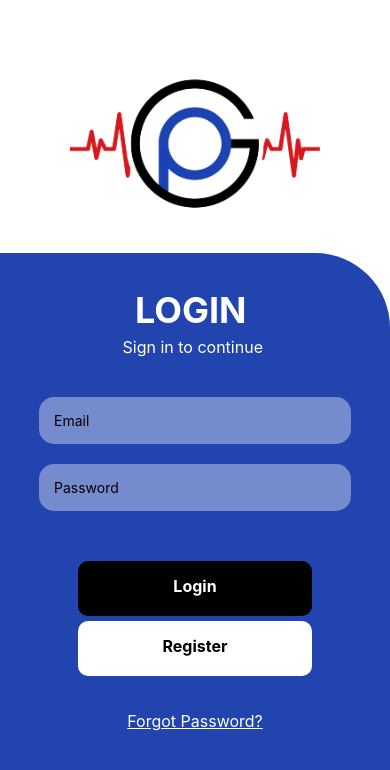
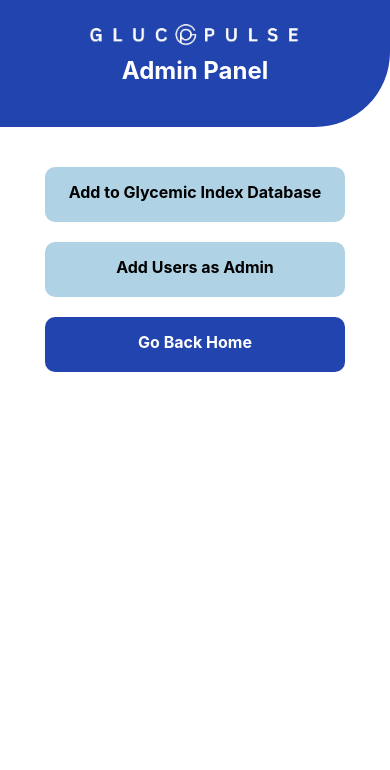
Before and after one commit to GlucoPulse/application, a React Native app: screen /Admin in a window 390 px wide. Shown: the top 770 px of the page. Built offline with nearby package versions, Linux system fonts and the light colour scheme; no server answers.

Commit message:
Added admin page

```diff
--- a/App.js
+++ b/App.js
@@ -1,22 +1,41 @@
-import { StatusBar } from 'expo-status-bar';
-import { StyleSheet, Text, View } from 'react-native';
-import React from 'react';
-import { NavigationContainer } from '@react-navigation/native';
-import { createNativeStackNavigator } from '@react-navigation/native-stack';
-import LoginScreen from './screens/LoginScreen';
-import HomeScreen from './screens/HomeScreen';
-import ForgotPasswordPage from './screens/ForgotPasswordPage';
+import { StatusBar } from "expo-status-bar";
+import { StyleSheet, Text, View } from "react-native";
+import React from "react";
+import { NavigationContainer } from "@react-navigation/native";
+import { createNativeStackNavigator } from "@react-navigation/native-stack";
+import LoginScreen from "./screens/LoginScreen";
+import HomeScreen from "./screens/HomeScreen";
+import ForgotPasswordPage from "./screens/ForgotPasswordPage";
+import AdminPage from "./screens/AdminPage";
+
 
 const Stack = createNativeStackNavigator();
 
 export default function App() {
   return (
     <NavigationContainer>
-        <Stack.Navigator>
-            <Stack.Screen name = "Login" component = {LoginScreen} options = {{headerShown: false}}/>
-            <Stack.Screen name = "Home" component = {HomeScreen} options={{headerShown:false}}/>
-            <Stack.Screen name = "ForgotPassword" component = {ForgotPasswordPage} options = {{headerShown: false}} />
-        </Stack.Navigator>
+      <Stack.Navigator>
+        <Stack.Screen
+          name="Login"
+          component={LoginScreen}
+          options={{ headerShown: false }}
+        />
+        <Stack.Screen
+          name="Home"
+          component={HomeScreen}
+          options={{ headerShown: false }}
+        />
+        <Stack.Screen
+          name="ForgotPassword"
+          component={ForgotPasswordPage}
+          options={{ headerShown: false }}
+        />
+        <Stack.Screen
+          name="Admin"
+          component={AdminPage}
+          options={{ headerShown: false }}
+        />
+      </Stack.Navigator>
     </NavigationContainer>
   );
 }
@@ -24,8 +43,8 @@ export default function App() {
 const styles = StyleSheet.create({
   container: {
     flex: 1,
-    backgroundColor: '#fff',
-    alignItems: 'center',
-    justifyContent: 'center',
+    backgroundColor: "#fff",
+    alignItems: "center",
+    justifyContent: "center",
   },
 });
--- /dev/null
+++ b/screens/AdminPage.js
@@ -0,0 +1,131 @@
+import { StatusBar } from "react-native";
+import {
+  SafeAreaView,
+  StyleSheet,
+  Text,
+  View,
+  Image,
+  TouchableOpacity,
+} from "react-native";
+import React from "react";
+import { useNavigation } from "@react-navigation/native";
+import { NavigationContainer } from "@react-navigation/native";
+import { createNativeStackNavigator } from "@react-navigation/native-stack";
+
+const Stack = createNativeStackNavigator();
+
+const addGIDb = () => {
+    return (
+        <SafeAreaView style={styles.container}>
+        <StatusBar backgroundColor={"#2244af"} barStyle={"light-content"} />
+
+        <View style={styles.header}>
+          <Image
+            source={require("../assets/word-logo-whitevar.png")}
+            style={styles.topImage}
+          />
+          <Text style={styles.welcomeText}>Admin Panel</Text>
+        </View>
+
+
+      </SafeAreaView>
+    );
+};
+
+const AdminPage = () => {
+
+    const navigation = useNavigation ();
+
+    return (
+        <SafeAreaView style={styles.container}>
+            <StatusBar backgroundColor={"#2244af"} barStyle={"light-content"} />
+
+            <View style={styles.header}>
+            <Image
+                source={require("../assets/word-logo-whitevar.png")}
+                style={styles.topImage}
+            />
+            <Text style={styles.welcomeText}>Admin Panel</Text>
+            </View>
+
+            <View style={styles.buttonContainer}>
+                <TouchableOpacity style={styles.button} >
+                    <Text style={styles.buttonText}>Add to Glycemic Index Database</Text>
+                </TouchableOpacity>
+
+                <TouchableOpacity style={styles.button}>
+                    <Text style={styles.buttonText}>Add Users as Admin</Text>
+                </TouchableOpacity>
+
+                <TouchableOpacity style={styles.buttonHome} onPress={() => navigation.navigate('HOME')}>
+                    <Text style={styles.buttonTextHome}>Go Back Home</Text>
+                </TouchableOpacity>
+            </View>
+        </SafeAreaView>
+  );
+};
+
+export default AdminPage;
+
+const styles = StyleSheet.create({
+  container: {
+    backgroundColor: "white",
+    alignItems: "center",
+    flex: 1,
+  },
+  header: {
+    width: "100%",
+    height: "15%",
+    backgroundColor: "#2144af",
+    borderBottomRightRadius: 75,
+    justifyContent: "center",
+    alignItems: "center",
+  },
+  topImage: {
+    width: 250,
+    height: 50,
+  },
+  welcomeText: {
+    color: "white",
+    fontSize: 24,
+    fontWeight: "bold",
+    marginBottom: 35,
+  },
+  buttonContainer: {
+    width: "60%",
+    justifyContent: "center",
+    alignItems: "center",
+    marginTop: 40,
+  },
+  button: {
+    backgroundColor: "#afd3e5",
+    width: 300,
+    height: 55,
+    padding: 15,
+    borderRadius: 10,
+    alignItems: "center",
+    marginBottom: 20,
+  },
+  buttonText: {
+    color: "black",
+    fontWeight: "700",
+    fontSize: 16,
+    textAlign: "center",
+  },
+  buttonHome: {
+    backgroundColor: "#2244af",
+    width: 300,
+    height: 55,
+    padding: 15,
+    borderRadius: 10,
+    alignItems: "center",
+    marginBottom: 20,
+  },
+  buttonTextHome: {
+    color: "white",
+    fontWeight: "700",
+    fontSize: 16,
+    textAlign: "center",
+  },
+
+});
--- a/screens/SettingsPage.js
+++ b/screens/SettingsPage.js
@@ -1,13 +1,25 @@
-import React, { useEffect, useState } from 'react'
-import { StatusBar, TouchableOpacity } from 'react-native'
-import { SafeAreaView, StyleSheet, Text, View, Image, Alert } from 'react-native'
-import { auth } from '../firebase'
-import { useNavigation } from '@react-navigation/native'
-import { getAuth, sendPasswordResetEmail } from 'firebase/auth'
-import { getFirestore, collection, getDocs, query, where } from 'firebase/firestore'
+import React, { useEffect, useState } from "react";
+import { StatusBar, TouchableOpacity } from "react-native";
+import {
+  SafeAreaView,
+  StyleSheet,
+  Text,
+  View,
+  Image,
+  Alert,
+} from "react-native";
+import { auth } from "../firebase";
+import { useNavigation } from "@react-navigation/native";
+import { getAuth, sendPasswordResetEmail } from "firebase/auth";
+import {
+  getFirestore,
+  collection,
+  getDocs,
+  query,
+  where,
+} from "firebase/firestore";
 
 const SettingsPage = () => {
-
   const [isAdmin, setIsAdmin] = useState(false);
   const db = getFirestore();
   const auth_2 = getAuth();
@@ -17,32 +29,33 @@ const SettingsPage = () => {
   const email = auth.currentUser?.email;
 
   const handlePasswordReset = async () => {
-    await sendPasswordResetEmail (auth, email)
-    .then (() => Alert.alert ("Email Confirmation","Password reset email sent"))
-    .catch ((error) => {
-        Alert.alert (
-            "Error",
-            error.message
-        );
+    await sendPasswordResetEmail(auth, email)
+      .then(() =>
+        Alert.alert("Email Confirmation", "Password reset email sent")
+      )
+      .catch((error) => {
+        Alert.alert("Error", error.message);
       });
-  }
+  };
 
   const handleSignOut = () => {
     auth
       .signOut()
       .then(() => {
-        navigation.replace ("Login")
+        navigation.replace("Login");
       })
-      .catch(error => alert (error.message))
-  }
+      .catch((error) => alert(error.message));
+  };
 
   useEffect(() => {
     const checkAdminStatus = async () => {
       const user = auth.currentUser;
       if (user) {
-        const q = query(collection(db, 'adminTag'),
-        where('userID', '==', user.uid),
-        where('tagIfAdmin', '==', true));
+        const q = query(
+          collection(db, "adminTag"),
+          where("userID", "==", user.uid),
+          where("tagIfAdmin", "==", true)
+        );
         const querySnapshot = await getDocs(q);
         if (!querySnapshot.empty) {
           setIsAdmin(true);
@@ -52,21 +65,19 @@ const SettingsPage = () => {
     checkAdminStatus();
   }, [auth, db]);
 
-
-
-
-
-
   return (
     <SafeAreaView style={styles.container}>
-      <StatusBar backgroundColor={"#2244af"} barStyle={'light-content'}/>
+      <StatusBar backgroundColor={"#2244af"} barStyle={"light-content"} />
 
       <View style={styles.header}>
-        <Image source={require('../assets/word-logo-whitevar.png')} style={styles.topImage}/>
+        <Image
+          source={require("../assets/word-logo-whitevar.png")}
+          style={styles.topImage}
+        />
         <Text style={styles.welcomeText}>Settings</Text>
       </View>
 
-      <View style = {styles.buttonContainer}>
+      <View style={styles.buttonContainer}>
         <TouchableOpacity style={styles.button}>
           <Text style={styles.buttonText}>Documentation</Text>
         </TouchableOpacity>
@@ -78,25 +89,28 @@ const SettingsPage = () => {
         <TouchableOpacity style={styles.button} onPress={handleSignOut}>
           <Text style={styles.buttonText}>Log out</Text>
         </TouchableOpacity>
-
       </View>
 
       <View>
-        {isAdmin &&
-          <TouchableOpacity style={styles.button} onPress={() => {}}>
+        {isAdmin && (
+          <TouchableOpacity
+            style={styles.button}
+            onPress={() => navigation.navigate("Admin")}
+          >
             <Text style={styles.buttonText}>Admin Page</Text>
-          </TouchableOpacity>}
+          </TouchableOpacity>
+        )}
       </View>
     </SafeAreaView>
-  )
-}
+  );
+};
 
-export default SettingsPage
+export default SettingsPage;
 
 const styles = StyleSheet.create({
   container: {
-    backgroundColor: 'white',
-    alignItems: 'center',
+    backgroundColor: "white",
+    alignItems: "center",
     flex: 1,
   },
   header: {
@@ -104,39 +118,38 @@ const styles = StyleSheet.create({
     height: "15%",
     backgroundColor: "#2144af",
     borderBottomRightRadius: 75,
-      justifyContent: 'center',
-      alignItems: 'center',
+    justifyContent: "center",
+    alignItems: "center",
   },
   topImage: {
     width: 250,
     height: 50,
   },
   welcomeText: {
-      color: 'white',
+    color: "white",
     fontSize: 24,
     fontWeight: "bold",
-      marginBottom: 35
+    marginBottom: 35,
   },
   buttonContainer: {
-    width: '60%',
-    justifyContent: 'center',
-    alignItems: 'center',
+    width: "60%",
+    justifyContent: "center",
+    alignItems: "center",
     marginTop: 40,
   },
   button: {
-    backgroundColor: '#afd3e5',
+    backgroundColor: "#afd3e5",
     width: 300,
     height: 55,
     padding: 15,
     borderRadius: 10,
-    alignItems: 'center',
-    marginBottom: 20
+    alignItems: "center",
+    marginBottom: 20,
   },
   buttonText: {
-      color: 'black',
-      fontWeight: '700',
+    color: "black",
+    fontWeight: "700",
     fontSize: 16,
-      textAlign: 'center',
+    textAlign: "center",
   },
-
-})
+});
```
Also changed, not shown: screens/ChartsPage.js (+18 -17 lines), screens/GlycemicLoadPage.js (+108 -71 lines). Lines whose indentation alone changed are shown as unchanged.
